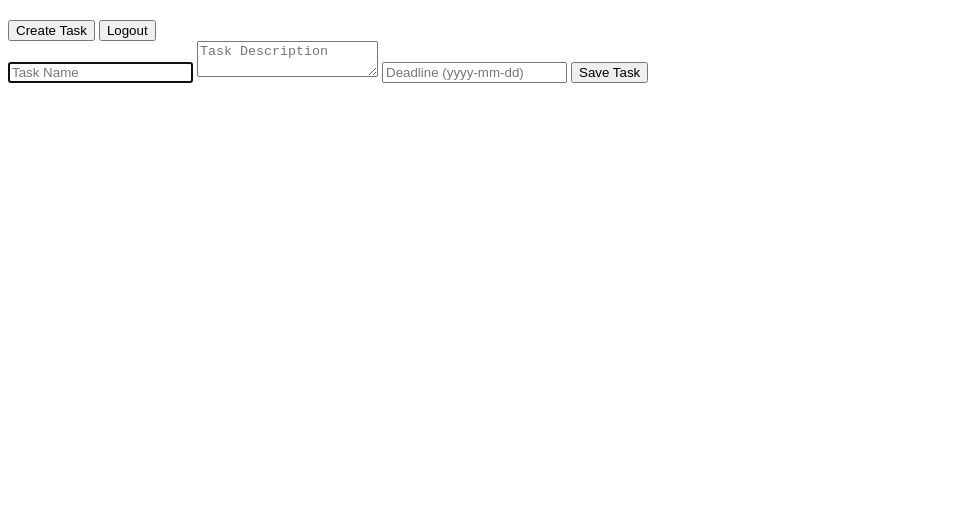
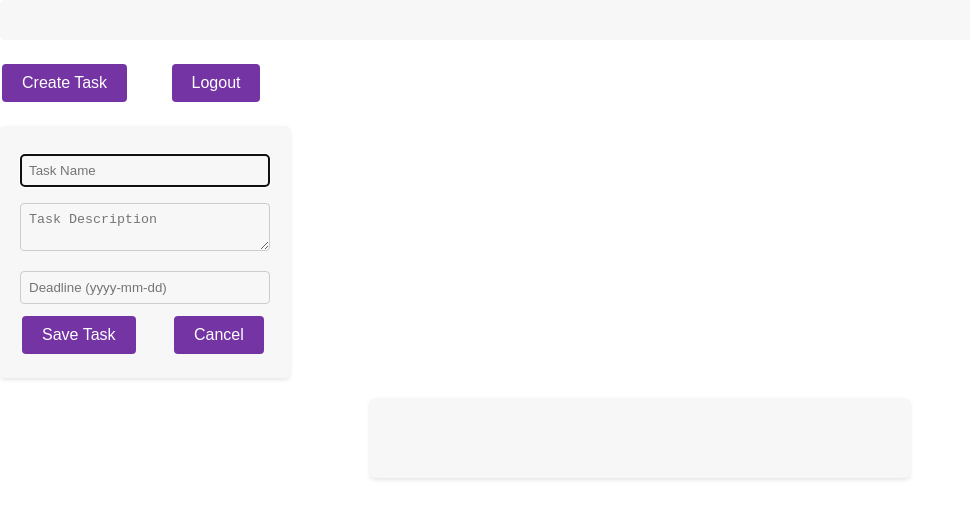
Before and after one commit to Sepidehri/task-terminator, a website: page account.html in a window 1280 px wide. Both pictures are taken after a click on the button "Create Task". Shown: the whole page, without its empty margins (0-970 px from the left). Drawn offline with nearby package versions, Linux system fonts and the light colour scheme; files that its build step writes are made by us from their sources; no server answers; files whose address does not match are found by name.

Commit message:
css changes

```diff
--- a/account.html
+++ b/account.html
@@ -9,6 +9,7 @@
     <link rel="stylesheet" href="https://code.jquery.com/ui/1.12.1/themes/base/jquery-ui.css">
     <script src="https://code.jquery.com/ui/1.12.1/jquery-ui.js"></script>
     <script src="account.js"></script>
+    <link rel="stylesheet" type="text/css" href="account.css">
 </head>
 
 <body>
@@ -21,14 +22,20 @@
         <textarea id="taskDescription" placeholder="Task Description"></textarea>
         <input type="text" id="taskDeadline" placeholder="Deadline (yyyy-mm-dd)">
         <button id="saveTaskBtn">Save Task</button>
-        <button id="cancelTaskBtn" style="display:none;">Cancel</button>
+        <button id="cancelTaskBtn" >Cancel</button>
     </div>
 
 
 
     <div id="userFeedback" style="display:none;"></div> <!-- User feedback messages -->
 
-    <div id="taskList"></div> <!-- Task List will be dynamically populated here -->
+    <!-- Task List Container -->
+<div id="taskListContainer">
+  <div id="taskList"></div> <!-- Task List will be dynamically populated here -->
+</div>
+
+
+
 
     <script>
         $(function () {
--- /dev/null
+++ b/files/account.css
@@ -0,0 +1,136 @@
+/* Apply basic styling to the body */
+body {
+    background-color: #fff;
+    color: #333;
+    font-family: Arial, sans-serif;
+    margin: 0;
+    padding: 0;
+}
+
+/* Style for the main buttons */
+button {
+    background-color: #7434a4;
+    color: #fff;
+    border: none;
+    padding: 10px 20px;
+    text-align: center;
+    text-decoration: none;
+    display: inline-block;
+    font-size: 16px;
+    margin: 4px 2px;
+    cursor: pointer;
+    border-radius: 4px;
+    transition: background-color 0.3s ease;
+}
+
+#createTaskBtn {
+    margin-right: 20px; /* Adjust the value as needed */
+}
+
+#logoutBtn {
+    margin-left: 20px; /* Adjust the value as needed */
+}
+
+#saveTaskBtn{
+    margin-right: 20px; /* Adjust the value as needed */
+}
+#cancelTaskBtn{
+    margin-left: 14px; /* Adjust the value as needed */
+}
+
+button:hover {
+    background-color: #5a297a;
+}
+/* Style for input fields and textarea */
+input[type=text], textarea {
+    width: 100%;
+    padding: 12px 20px;
+    margin: 8px 0;
+    display: inline-block;
+    border: 1px solid #ccc;
+    border-radius: 4px;
+    box-sizing: border-box;
+    background-color: #f7f7f7;
+}
+
+/* Style for the divs */
+div {
+    background-color: #f7f7f7;
+    padding: 20px;
+    border-radius: 5px;
+}
+
+
+#userFeedback {
+    color: #7434a4;
+    margin-bottom: 20px;
+}
+
+
+
+h2, h3 {
+    color: #7434a4;
+}
+
+/* Additional style for the welcome message */
+#welcomeUser {
+    text-align: left;
+    margin-bottom: 15px; /* Adjusted margin-bottom value */
+}
+
+#welcomeUser h2 {
+    font-size: 28px;
+    color: #7434a4;
+    margin-bottom: 10px;
+}
+
+/* Adjustments for the task form */
+#taskForm {
+    max-width: 250px;
+    margin: 20px 0 20px 0; /* Aligning form to the left */
+    padding: 20px;
+    border-radius: 5px;
+    background-color: #f7f7f7;
+    box-shadow: 0 2px 4px rgba(0,0,0,0.1); /* Optional: Adds a subtle shadow for depth */
+}
+
+
+/* Style adjustments for inputs and textarea inside #taskForm to ensure they don't stretch too wide */
+#taskForm input[type="text"],
+#taskForm textarea {
+    width: 100%;
+    padding: 8px;
+    margin: 8px 0;
+    border-radius: 4px;
+    border: 1px solid #ccc;
+    box-sizing: border-box;
+}
+
+/* Task List Container Styles */
+#taskListContainer {
+    max-width: 500px; /* Adjust width as needed */
+    margin: 20px auto; /* Center container on the page */
+    padding: 20px;
+    background-color: #f7f7f7;
+    border-radius: 5px;
+    box-shadow: 0 2px 4px rgba(0, 0, 0, 0.1);
+}
+
+/* Style for individual tasks */
+.task {
+    background-color: #fff;
+    border: 1px solid #ccc;
+    border-radius: 4px;
+    padding: 10px;
+    margin-bottom: 10px;
+    box-shadow: 0 1px 3px rgba(0, 0, 0, 0.1);
+}
+
+/* Style for elements inside each task */
+.task h3, .task p {
+    background-color: #f7f7f7;
+    padding: 8px;
+    margin: 8px 0;
+    border-radius: 4px;
+    border: 1px solid #ccc;
+}
--- a/files/account.js
+++ b/files/account.js
@@ -134,7 +134,9 @@ function fetchTasks() {
           '<p>' + task.description + '</p>' +
           '<p>Deadline: ' + task.deadline + '</p>' +
           '<button class="editTaskBtn" data-id="' + task.id + '">Edit</button>' +
+          '<button class="completeTaskBtn" data-id="' + task.id + '">Complete</button>' +
           '<button class="deleteTaskBtn" data-id="' + task.id + '">Delete</button>' +
+          '<button class="setreminderBtn" data-id="' + task.id + '">Set Reminder</button>' +
           '</div>';
         taskList.append(taskHtml);
       });
@@ -146,6 +148,12 @@ function fetchTasks() {
     }
   });
 }
+tasks.forEach(function (task) {
+  var taskHtml = '<div class="task" id="task-' + task.id + '" ' +
+      // ... rest of your task HTML structure
+  taskList.append(taskHtml);
+});
+
 
 function deleteTask(taskId) {
   $.ajax({
```
